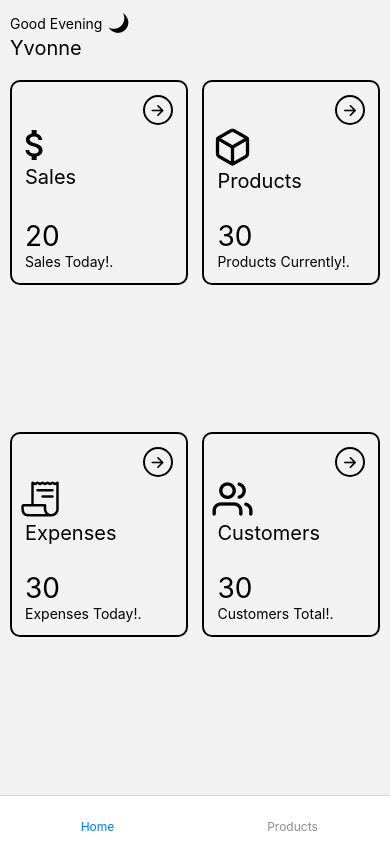
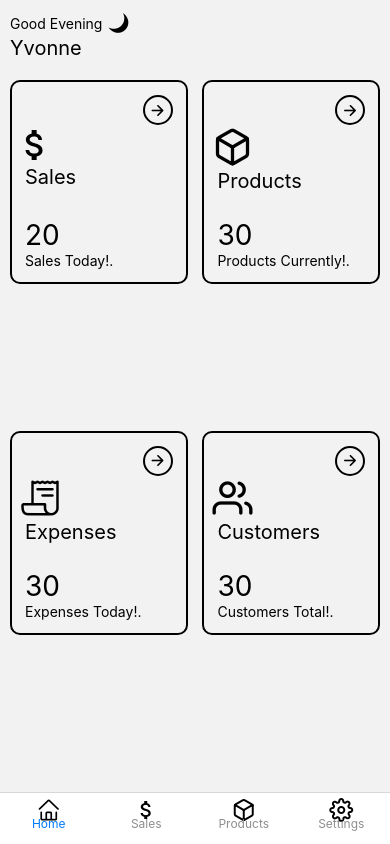
Before and after one commit to baneofmorpheus/YvonnesStoreManager, a React Native app: screen /Home in a window 390 px wide. Built offline with nearby package versions, Linux system fonts and the light colour scheme.

Commit message:
general views and deps upate

```diff
--- a/navigation/RootStackNavigation.tsx
+++ b/navigation/RootStackNavigation.tsx
@@ -3,19 +3,24 @@ import HomeScreen from '../screens/HomeScreen';
 import ProductsScreen from '../screens/ProductsScreen';
 import { createBottomTabNavigator } from '@react-navigation/bottom-tabs';
 
+import { Ionicons, Entypo, MaterialIcons,FontAwesome,AntDesign,Feather } from "@expo/vector-icons"
 export type RootStackNavigationType = {
     Products: { name: string };
     Home: { name: string };
+    Settings: { name: string };
+    Sales: { name: string };
 };
 const Stack = createBottomTabNavigator<RootStackNavigationType>();
 
 const RootStackNavigation = () => {
+    const iconSize = 24;
+    const iconColor = 'black';
     return (
         <Stack.Navigator initialRouteName="Home"
             screenOptions={{
-                tabBarStyle: { paddingBottom: 10 },
+                tabBarStyle: { marginBottom: 3,padding:10 },
                 tabBarLabelStyle: { fontSize: 12 },
-                headerShown:false
+                headerShown: false
             }}
 
 
@@ -25,16 +30,36 @@ const RootStackNavigation = () => {
                 component={HomeScreen}
                 options={{
                     title: 'Welcome', tabBarLabel: 'Home',
-                    tabBarIcon: () => null,
+                    tabBarIcon: () => <AntDesign name='home' size={iconSize} color={iconColor} />,
                 }
                 }
             />
+            < Stack.Screen name="Sales"
+
+                options={{
+                    title: 'Sales', tabBarLabel: 'Sales',
+
+                    tabBarIcon: () => <MaterialIcons name="attach-money" size={iconSize} color={iconColor} />,
+                }
+                }
+
+                component={ProductsScreen} />
             < Stack.Screen name="Products"
 
                 options={{
                     title: 'Products', tabBarLabel: 'Products',
 
-                    tabBarIcon: () => null,
+                    tabBarIcon: () => <Feather name="box" size={iconSize} color={iconColor} />,
+                }
+                }
+
+                component={ProductsScreen} />
+            < Stack.Screen name="Settings"
+
+                options={{
+                    title: 'Settings', tabBarLabel: 'Settings',
+
+                    tabBarIcon: () => <Feather name='settings' size={iconSize} color={iconColor} />,
                 }
                 }
 
```
Also changed, not shown: package.json (+6 -3 lines), screens/SalesScreen.tsx (added, +19 -0 lines), screens/SettingsScreen.tsx (added, +19 -0 lines), 1 other file (tests, documents, lock files or other folders).
